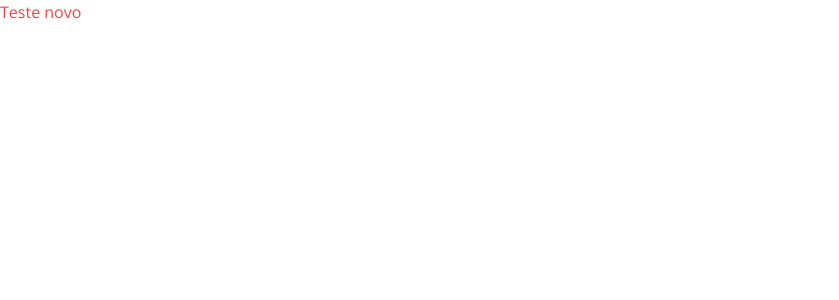
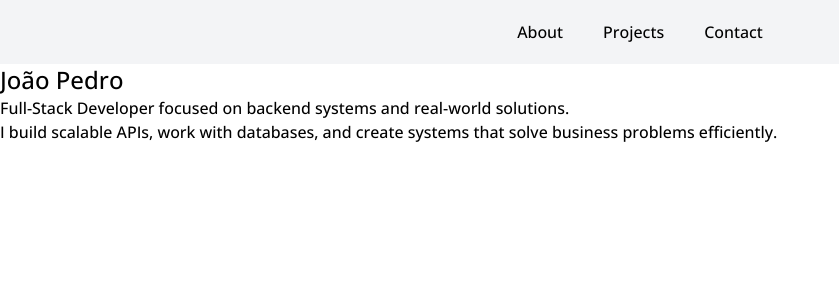
Before and after one commit to JP-Soares/new-portifolio, a React (Create React App) app: page / in a window 1280 px wide. Shown: the top 300 px of the page, without its empty margins (0-839 px from the left). Built offline with nearby package versions, Linux system fonts and the light colour scheme; a web font is replaced by a local one.

Commit message:
creating the other files

```diff
--- a/src/App.tsx
+++ b/src/App.tsx
@@ -1,8 +1,13 @@
 import React from "react";
+import MenuBar from "./components/menu";
+import Header from "./sections/header";
 
 function App() {
   return (
-    <p className="text-red-500">Teste novo</p>
+    <section>
+      <MenuBar></MenuBar>
+      <Header></Header>
+    </section>
   );
 }
 
--- a/src/components/menu.tsx
+++ b/src/components/menu.tsx
@@ -1,11 +1,11 @@
 export default function MenuBar(){
     return(
-        <nav>
-            <li>
-                <ul>About</ul>
-                <ul>Projects</ul>
-                <ul>Contact</ul>
-            </li>
+        <nav className="flex justify-center items-center h-16 bg-gray-100">
+            <ul className="flex space-x-10">
+                <li>About</li>
+                <li>Projects</li>
+                <li>Contact</li>
+            </ul>
         </nav>
     );
 }
--- a/src/index.css
+++ b/src/index.css
@@ -5,6 +5,7 @@
 body {
   margin: 0;
   font-family: 'open sans';
+  font-weight: 500;
   -webkit-font-smoothing: antialiased;
   -moz-osx-font-smoothing: grayscale;
 }
--- /dev/null
+++ b/src/sections/about.tsx
@@ -0,0 +1,13 @@
+export default function About(){
+    return(
+        <p>
+            Full-Stack Developer with hands-on experience in backend systems, database management,
+            and problem-solving in production environments.
+            I started my career in technical support, working closely with clients and development
+            teams, which gave me strong skills in debugging, system analysis,
+            and performance optimization.
+            Today, I focus on building scalable backend applications, designing efficient
+            database structures, and developing full-stack solutions using modern technologies.
+        </p>
+    );
+}
--- a/src/sections/header.tsx
+++ b/src/sections/header.tsx
@@ -3,7 +3,12 @@ import React from "react";
 export default function Header(){
     return(
         <div>
-            header
+            <p className="text-2xl">João Pedro</p>
+            <p>Full-Stack Developer focused on backend systems and real-world solutions.</p>
+
+            <p>I build scalable APIs, work with databases, and create systems that
+                solve business problems efficiently.
+            </p>
         </div>
     );
 }
--- /dev/null
+++ b/src/sections/projects.tsx
@@ -0,0 +1,5 @@
+export default function Projects(){
+    return(
+        <p></p>
+    );
+}
--- /dev/null
+++ b/src/sections/techstack.tsx
@@ -0,0 +1,26 @@
+export default function TechStack(){
+    return(
+        <p>
+            Backend:
+
+* Node.js
+* REST APIs
+* PostgreSQL
+* SQL (Advanced)
+
+Frontend:
+
+* React
+* Material UI
+* Styled Components
+
+Tools & Practices:
+
+* Git & GitHub
+* Docker (if applicable)
+* Testing (Functional & Regression)
+* Debugging & Troubleshooting
+0000000
+        </p>
+    );
+}
```
